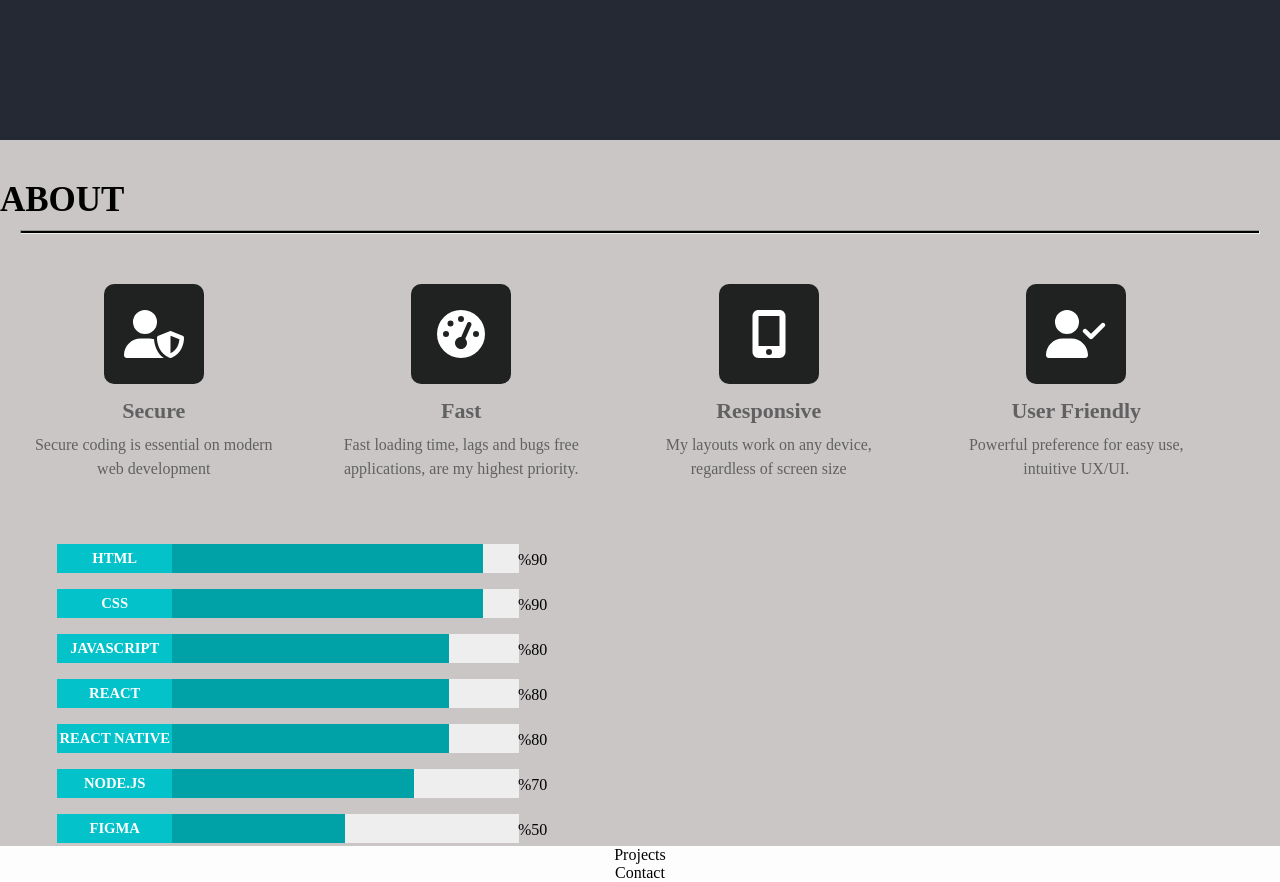
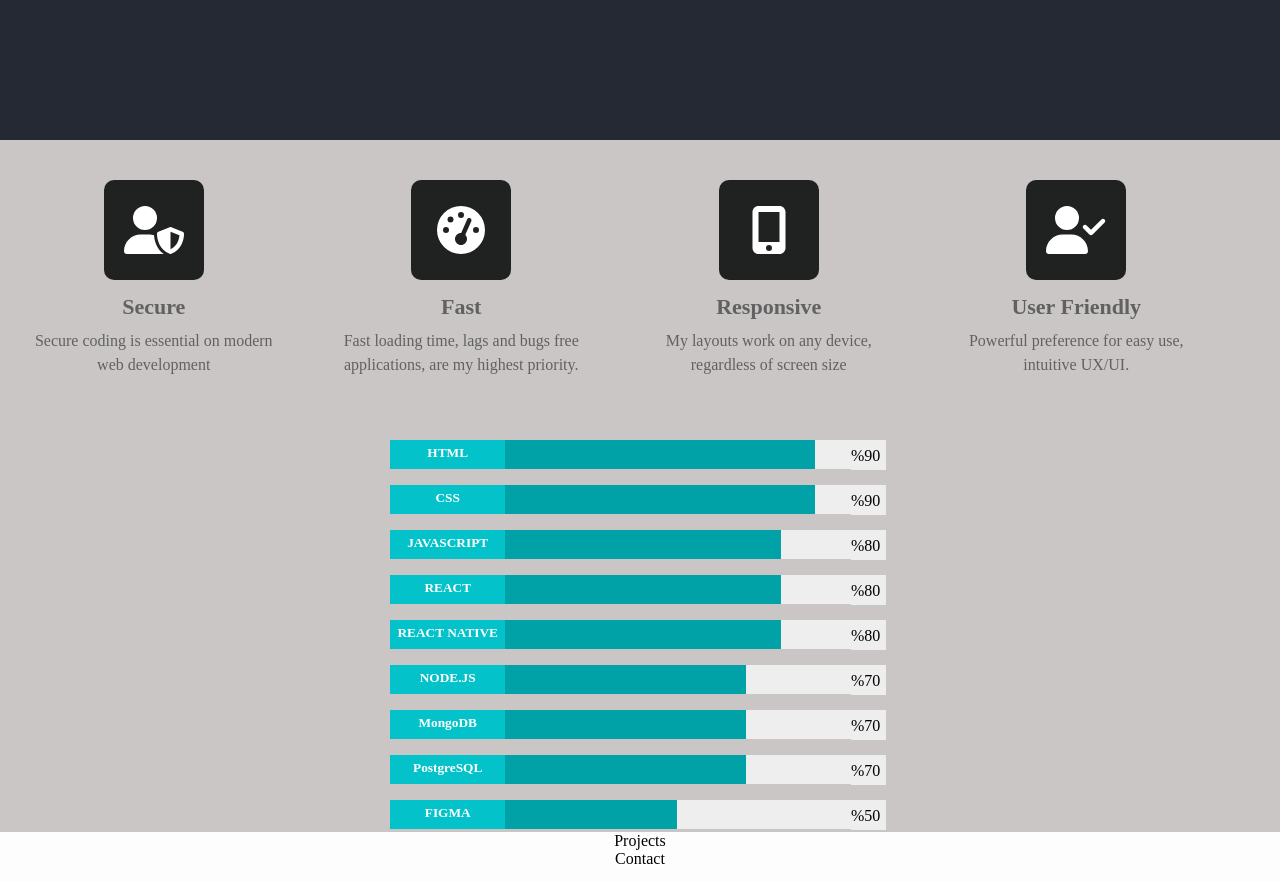
Before and after one commit to Jojaah12/my-portfolio, a React (Create React App) app: page / in a window 1280 px wide. Shown: the part 660-1542 px from the top of the page. Built offline with nearby package versions, Linux system fonts and the light colour scheme.

Commit message:
Styling sectiontitle

```diff
--- /dev/null
+++ b/src/components/BarChart/BarChart.css
@@ -0,0 +1,3 @@
+.chart-div {
+    margin-left: 350px;
+}
--- a/src/components/BarChart/BarChart.jsx
+++ b/src/components/BarChart/BarChart.jsx
@@ -1,4 +1,4 @@
-import React from "react";
+import "./BarChart.css";
 import chartData from "../../data/chartData";
 import BarChartItem from "../BarChartItem/BarChartItem";
 
--- a/src/components/BarChartItem/BarChartItem.css
+++ b/src/components/BarChartItem/BarChartItem.css
@@ -22,7 +22,7 @@
     text-align: center;
     line-height: 2;
     font-weight: bolder;
-    font-size: 11pt;
+    font-size: 10pt;
 }
 
 .bar-chart-div {
@@ -34,14 +34,14 @@
 .animated-bar-chart-width {
     background-color: #00a1a7;
     height: 29px;
-    animation: fadein 1s;
+    animation: fadein 3.5s;
 }
 
 .bar-chart-procent {
-    width: 1px;
+    width: 35px;
     background-color: #eee;
     line-height: 2;
-    height: 29px;
+    height: 30px;
 }
 
 @keyframes fadein {
--- a/src/components/SectionTitle/SectionTitle.css
+++ b/src/components/SectionTitle/SectionTitle.css
@@ -2,14 +2,10 @@
     font-weight: 600;
     font-size: 35px;
     text-transform: uppercase;
-    margin: 40px 0 25px 0;
+    margin-left: 40px;
 }
 
 .section-title p {
+
     margin-bottom: -10px;
 }
-
-.section-title-line {
-    height: 4px;
-    margin: 20px 20px 0 20px;
-}
--- a/src/components/SectionTitle/SectionTitle.jsx
+++ b/src/components/SectionTitle/SectionTitle.jsx
@@ -5,10 +5,6 @@ const SectionTitle = (props) => {
   return (
     <div className="section-title">
       <p>{props.sectionTitle}</p>
-      <hr
-        style={{ background: props.lineColor }}
-        className="section-title-line"
-      />
     </div>
   );
 };
--- a/src/data/chartData.js
+++ b/src/data/chartData.js
@@ -30,6 +30,16 @@ const chartData = [
     width: "70%",
   },
   {
+    id: "6",
+    title: "MongoDB",
+    width: "70%",
+  },
+  {
+    id: "6",
+    title: "PostgreSQL",
+    width: "70%",
+  },
+  {
     id: "7",
     title: "FIGMA",
     width: "50%",
--- a/src/sections/Profile/Profile.css
+++ b/src/sections/Profile/Profile.css
@@ -2,17 +2,3 @@
     justify-content: space-around;
     background-color: rgb(202, 198, 198);
 }
-
-.about{
-    margin: 15px;
-    display: flex;
-    align-items: center;
-    justify-content: center;
-    font-size: 36px;
-    position: relative;
-}
-
-.line{
-    border-bottom: 2px solid #000;
-    padding-bottom: 3px;
-  }
--- a/src/sections/Profile/Profile.jsx
+++ b/src/sections/Profile/Profile.jsx
@@ -7,7 +7,7 @@ import "./Profile.css";
 const Profile = () => {
   return (
     <section id="profile" className="profile-section">
-      <SectionTitle sectionTitle="about" lineColor="#000" />
+      <SectionTitle sectionTitle="" />
       <Competence />
       <BarChart />
     </section>
```
